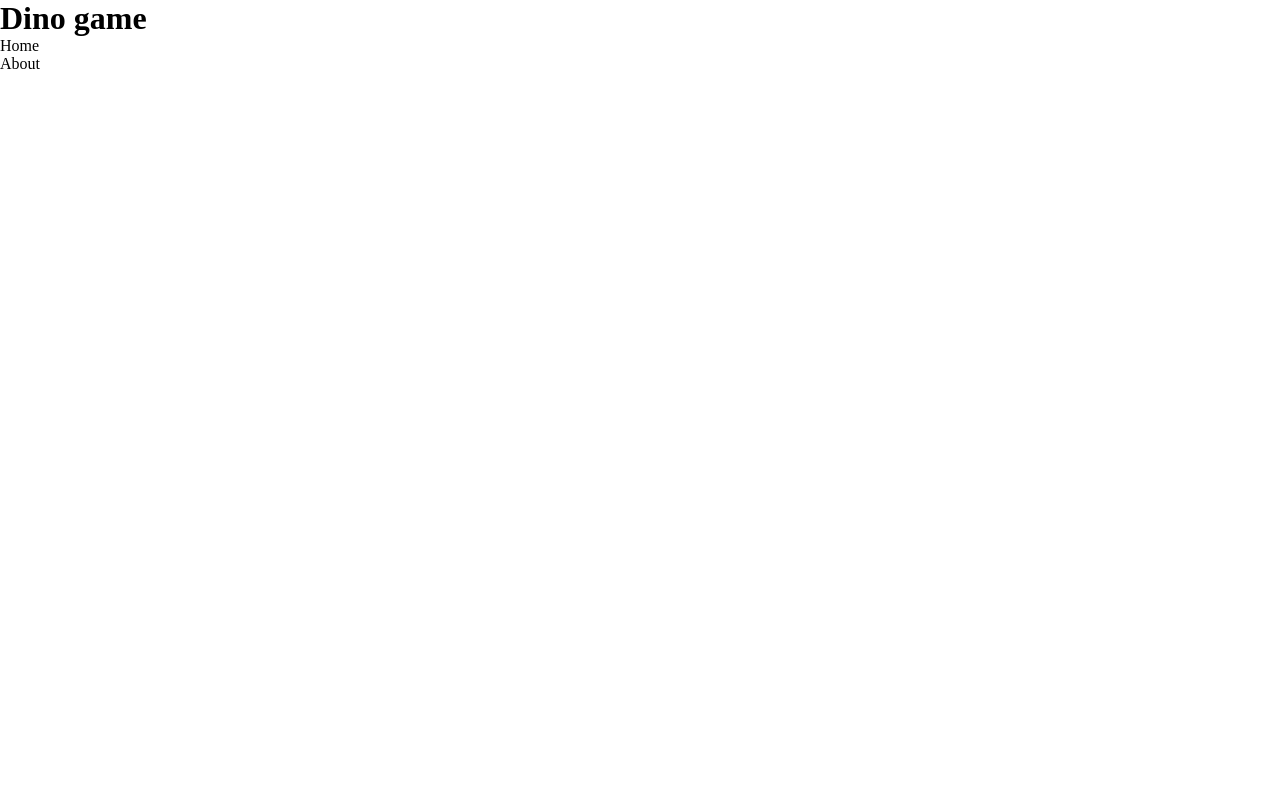
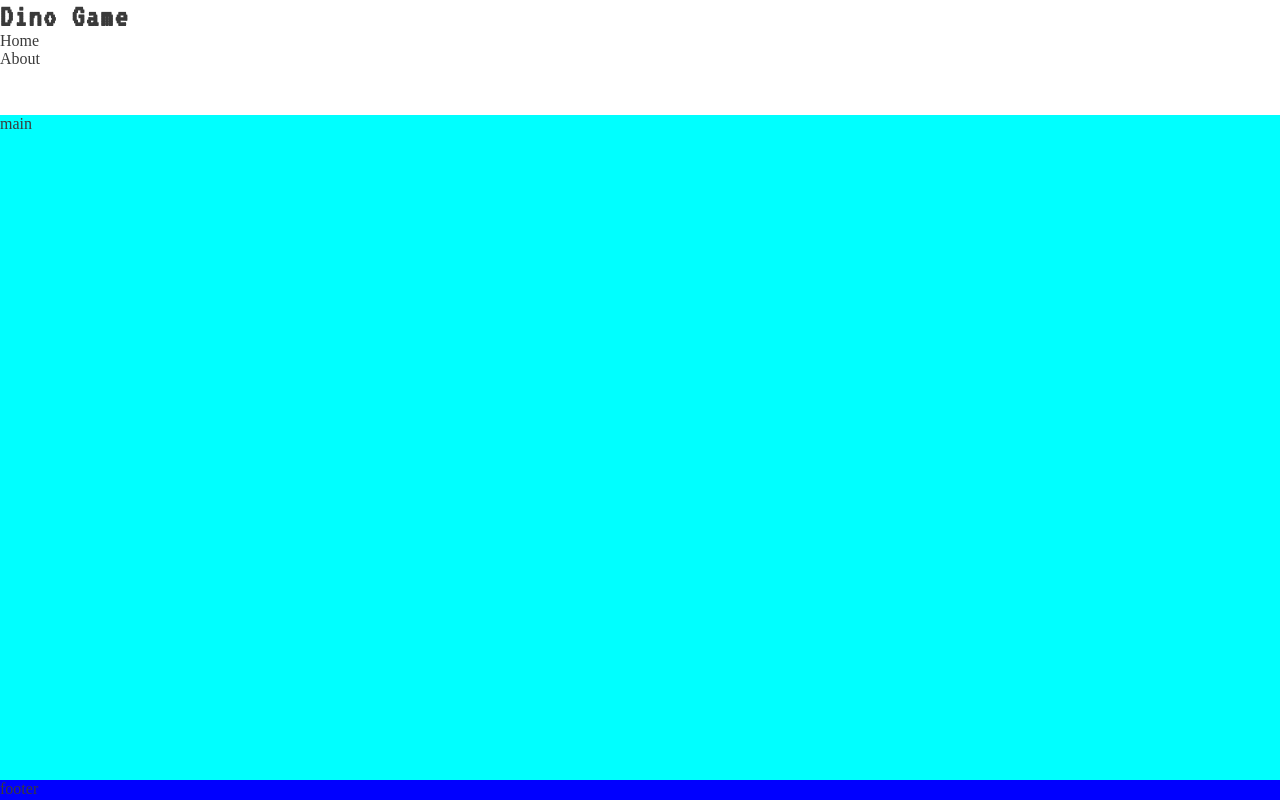
Before and after one commit to RNXVIII/project2, a plain HTML site: page index.html in a window 1280 px wide. Drawn offline with Linux system fonts and the light colour scheme.

Commit message:
imported google fonts for title

```diff
--- a/assets/css/style.css
+++ b/assets/css/style.css
@@ -7,8 +7,38 @@
     box-sizing: border-box;
 }
 
+body {
+    min-height: 100vh;
+    display: flex;
+    flex-direction: column;
+    /* Generic project styles */
+    color: #3a3a3a;
+}
+
 main {
     /* Make main element take up any surplus space to push footer down it does this by getting the flexbox values from body */
     flex: 1 0 auto;
     margin-top: 47px;
+    background-color: aqua;
 }
+
+/*----------------------------------------------------------------------------------------------------------------------*/
+
+h1 {
+    font-family: 'VT323', monospace;
+    text-transform: capitalize;
+    letter-spacing: 1.5px;
+    text-decoration: none;
+    margin-bottom: 0 1rem;
+    color: #3a3a3a;
+}
+
+
+
+
+
+
+footer {
+    height: 20px;
+    background-color: blue;
+}
--- a/index.html
+++ b/index.html
@@ -21,7 +21,13 @@
 
     </header>
 
+    <main>main</main>
+
+    <footer>footer</footer>
 
 
+    <style>
+        @import url('https://fonts.googleapis.com/css2?family=VT323&display=swap');
+    </style>
 </body>
 </html>
```
